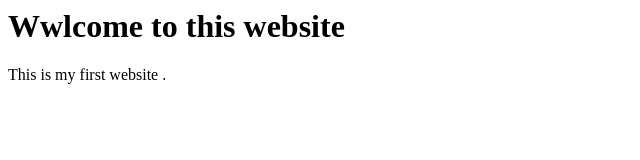
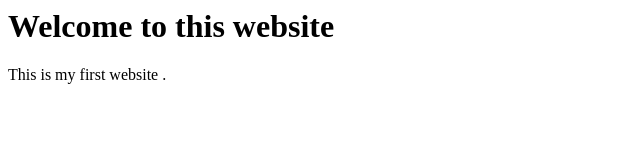
Before and after one commit to thebestcoder-ever/bestwebsite, a plain HTML site: page index.html in a window 1280 px wide. Shown: the whole page, without its empty margins (0-640 px from the left). Drawn offline with Linux system fonts and the light colour scheme.

Commit message:
Update index.html

```diff
--- a/index.html
+++ b/index.html
@@ -1,7 +1,7 @@
 <html>
 <body>
 
-<h1>Wwlcome to this website</h1>
+<h1>Welcome to this website</h1>
 <p>This is my first website .</p>
 
 </body>
```
